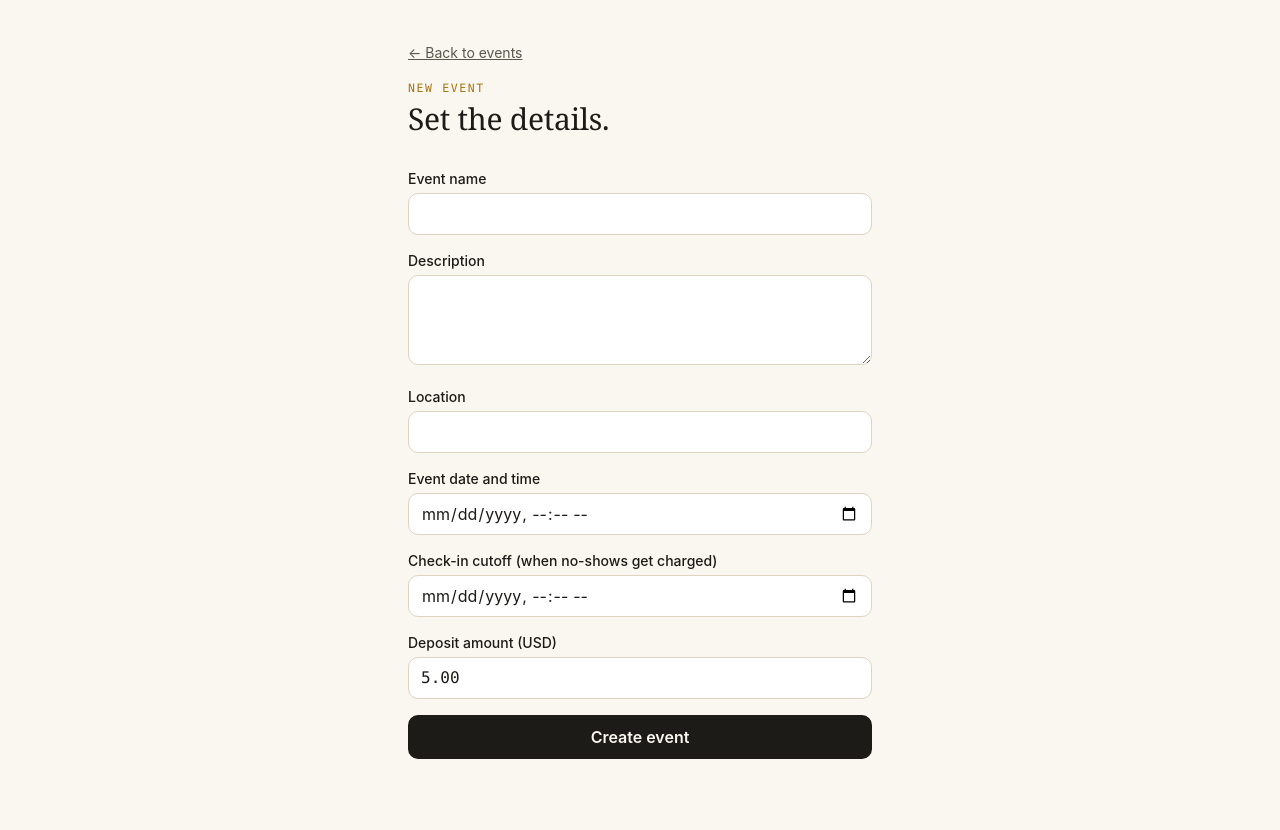
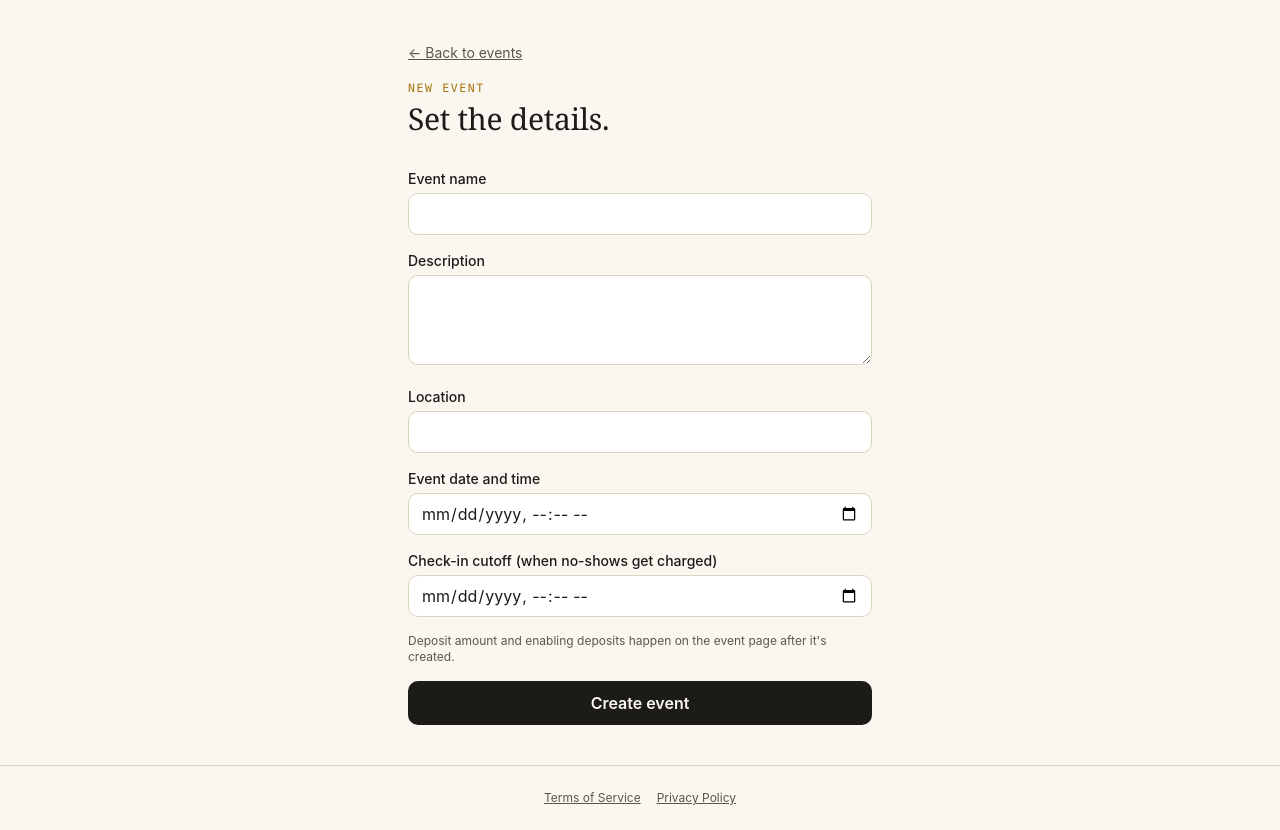
Before and after one commit to hjsaliski/RSVProof, a Next.js app: page /dashboard/events/new in a window 1280 px wide. Before the commit the page ends 800 px from the top, so only its background shows below. Built offline with nearby package versions, Linux system fonts and the light colour scheme; no server answers.

Commit message:
added privacy, terms links to site. updated deposit on event creation

```diff
--- a/src/app/dashboard/events/new/page.js
+++ b/src/app/dashboard/events/new/page.js
@@ -12,7 +12,6 @@ export default function NewEventPage() {
     location: '',
     event_date: '',
     checkin_cutoff: '',
-    deposit_amount: '5.00',
   });
   const [error, setError] = useState('');
   const [loading, setLoading] = useState(false);
@@ -32,8 +31,11 @@ export default function NewEventPage() {
       return;
     }
 
-    const depositCents = Math.round(parseFloat(form.deposit_amount) * 100);
-
+    // Deposit amount is set afterward on the event's own page, same as
+    // events auto-synced from Eventbrite. deposit_enabled stays off by
+    // default (its normal column default) until an amount is actually set,
+    // the same guard already in place on the event dashboard prevents
+    // turning deposits on with nothing configured.
     const { data, error: insertError } = await supabase
       .from('events')
       .insert({
@@ -43,7 +45,7 @@ export default function NewEventPage() {
         location: form.location,
         event_date: form.event_date,
         checkin_cutoff: form.checkin_cutoff,
-        deposit_amount_cents: depositCents,
+        deposit_amount_cents: null,
       })
       .select()
       .single();
@@ -114,18 +116,10 @@ export default function NewEventPage() {
             className="field w-full px-3 py-2"
           />
         </div>
-        <div>
-          <label className="block text-sm font-medium mb-1">Deposit amount (USD)</label>
-          <input
-            required
-            type="number"
-            step="0.01"
-            min="0.50"
-            value={form.deposit_amount}
-            onChange={(e) => update('deposit_amount', e.target.value)}
-            className="field w-full px-3 py-2 font-mono"
-          />
-        </div>
+        <p className="text-xs text-ink-soft">
+          Deposit amount and enabling deposits happen on the event page after
+          it&apos;s created.
+        </p>
         {error && <p className="text-clay text-sm">{error}</p>}
         <button
           type="submit"
--- a/src/app/layout.js
+++ b/src/app/layout.js
@@ -8,7 +8,13 @@ export const metadata = {
 export default function RootLayout({ children }) {
   return (
     <html lang="en" className="h-full">
-      <body className="min-h-full flex flex-col bg-paper text-ink">{children}</body>
+      <body className="min-h-full flex flex-col bg-paper text-ink">
+        {children}
+        <footer className="py-6 px-6 text-center text-xs text-ink-soft border-t border-line">
+          <a href="/terms" className="underline mr-4">Terms of Service</a>
+          <a href="/privacy" className="underline">Privacy Policy</a>
+        </footer>
+      </body>
     </html>
   );
 }
```
